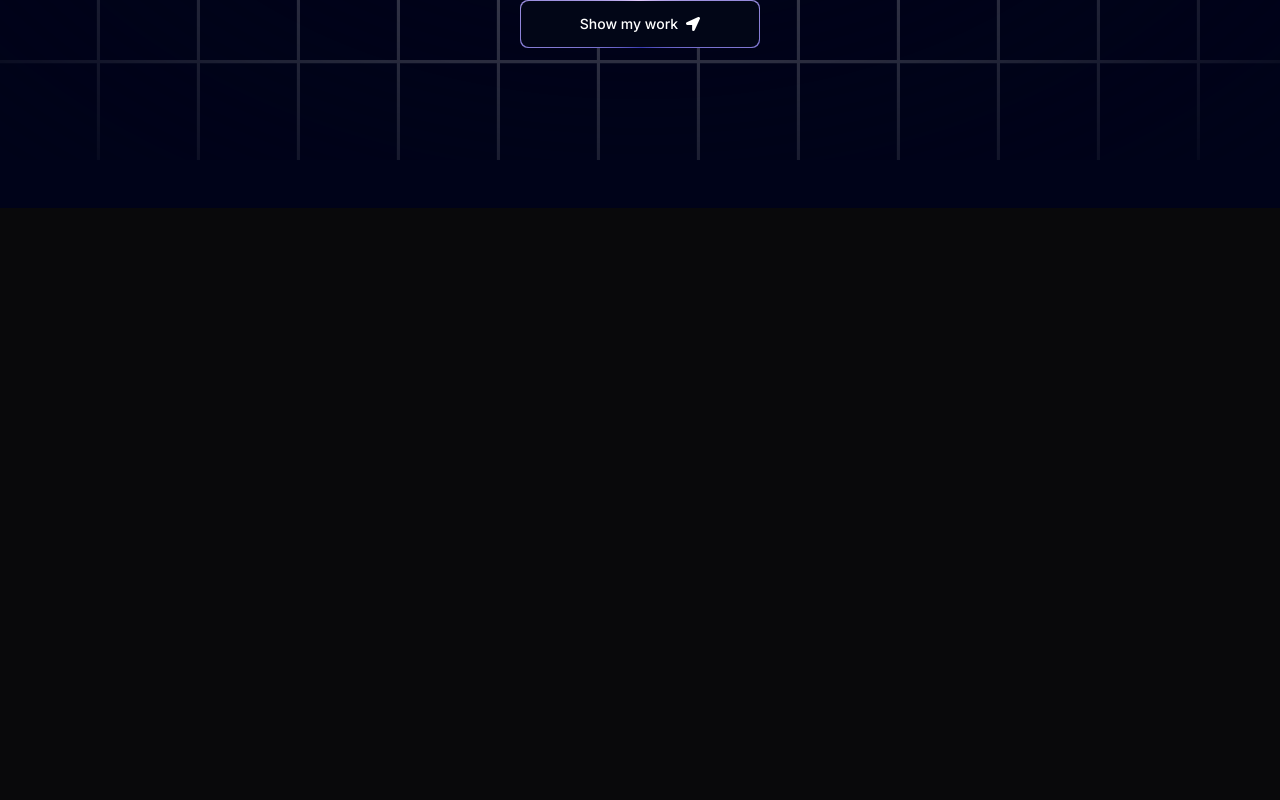
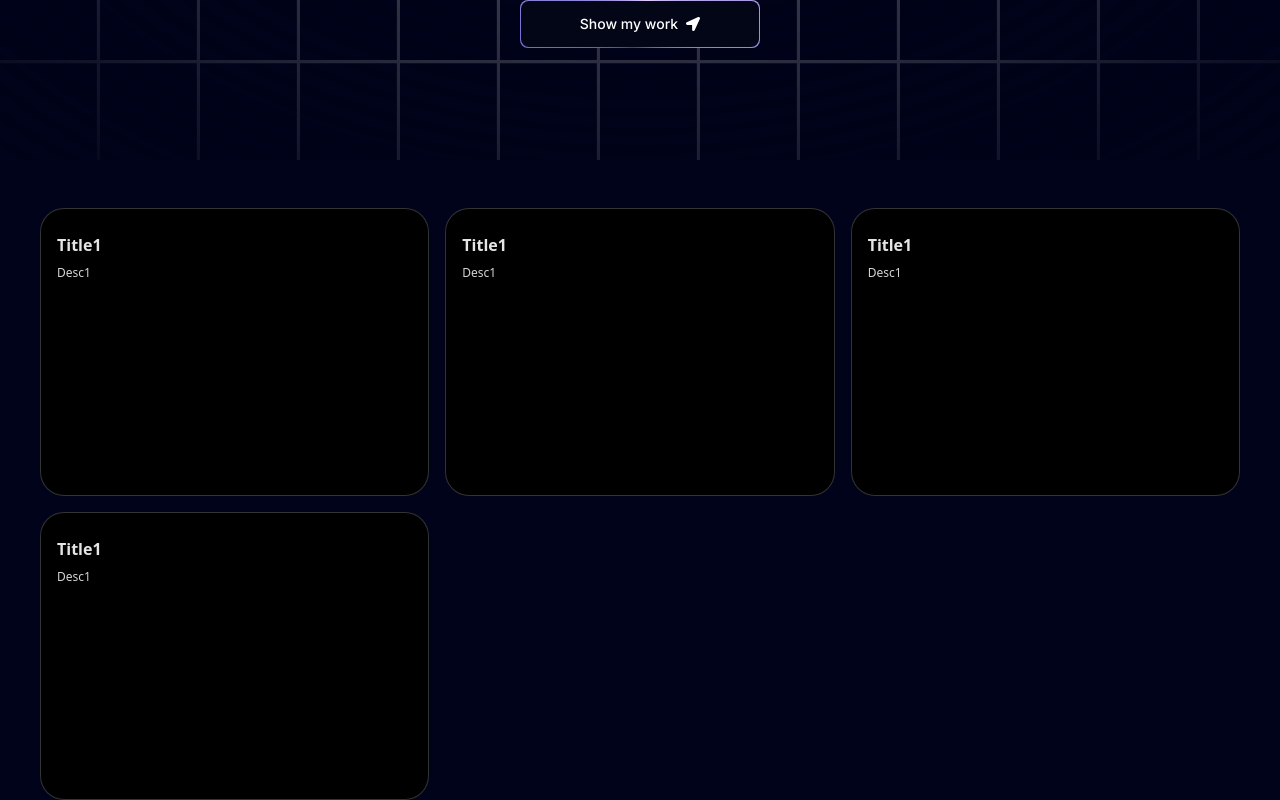
Before and after one commit to ujjwal-207/portfolio, a Next.js app: page / in a window 1280 px wide. Shown: the part 640-1440 px from the top of the page. Before the commit the page ends 848 px from the top, so only its background shows below. Built offline with nearby package versions, Linux system fonts and the light colour scheme.

Commit message:
bento grid

```diff
--- a/app/page.tsx
+++ b/app/page.tsx
@@ -1,12 +1,18 @@
+import Grid from "@/components/Grid";
 import Hero from "@/components/hero";
+import { FloatingNav } from "@/components/ui/FloatingNav";
 import Image from "next/image";
+import { FaHome } from "react-icons/fa";
 
 export default function Home() {
   return (
     <main className="relative bg-black-100 flex justify-center items-center
     flex-col overflow-hidden mx-auto sm:px-10 px-5" >
       <div className="max-w-7xl w-full">
+        <FloatingNav
+        navItems={[{name:'Home',link:'/',icon:<FaHome />}]}/>
         <Hero />
+        <Grid />
       </div>
     </main>
 
--- /dev/null
+++ b/components/Grid.tsx
@@ -0,0 +1,23 @@
+import React from 'react'
+import { BentoGrid, BentoGridItem } from './ui/BentoGrid'
+import { gridItems } from '@/data/Index'
+
+const Grid = () => {
+  return (
+    <section id='about'>
+        <BentoGrid>
+            {gridItems.map((item,i)=>(
+                <BentoGridItem
+                id={item.id}
+                key={item.id}
+                title={item.title}
+                description={item.description}
+
+                 />
+            ))}
+        </BentoGrid>
+    </section>
+  )
+}
+
+export default Grid
--- /dev/null
+++ b/components/ui/BentoGrid.tsx
@@ -0,0 +1,56 @@
+import { cn } from "@/libs/utils";
+
+export const BentoGrid = ({
+  className,
+  children,
+}: {
+  className?: string;
+  children?: React.ReactNode;
+}) => {
+  return (
+    <div
+      className={cn(
+        "grid md:auto-rows-[18rem] grid-cols-1 md:grid-cols-3 gap-4 max-w-7xl mx-auto ",
+        className
+      )}
+    >
+      {children}
+    </div>
+  );
+};
+
+export const BentoGridItem = ({
+  className,
+  title,
+  description,
+  header,
+  icon,
+  id,
+}: {
+  className?: string;
+  title?: string | React.ReactNode;
+  description?: string | React.ReactNode;
+  header?: React.ReactNode;
+  icon?: React.ReactNode;
+  id:Number;
+}) => {
+  return (
+    <div
+      className={cn(
+        "row-span-1 relative rounded-3xl group/bento hover:shadow-xl transition duration-200 shadow-input dark:shadow-none p-4 dark:bg-black dark:border-white/[0.2] bg-white border border-transparent justify-between flex flex-col space-y-4 border-red-500",
+        className
+      )}
+    >
+      {header}
+      <div className="group-hover/bento:translate-x-2 transition duration-200">
+        {icon}
+        <div className="font-sans font-bold text-neutral-600 dark:text-neutral-200 mb-2 mt-2">
+          {title}
+        </div>
+        <div className="font-sans font-normal text-neutral-600 text-xs dark:text-neutral-300">
+          {description}
+        </div>
+      </div>
+    </div>
+  );
+};
--- /dev/null
+++ b/data/Index.ts
@@ -0,0 +1,6 @@
+export const gridItems =[
+    {title:'Title1', description:'Desc1', id:1},
+    {title:'Title1', description:'Desc1', id:1},
+    {title:'Title1', description:'Desc1', id:1},
+    {title:'Title1', description:'Desc1', id:1},
+]
```
